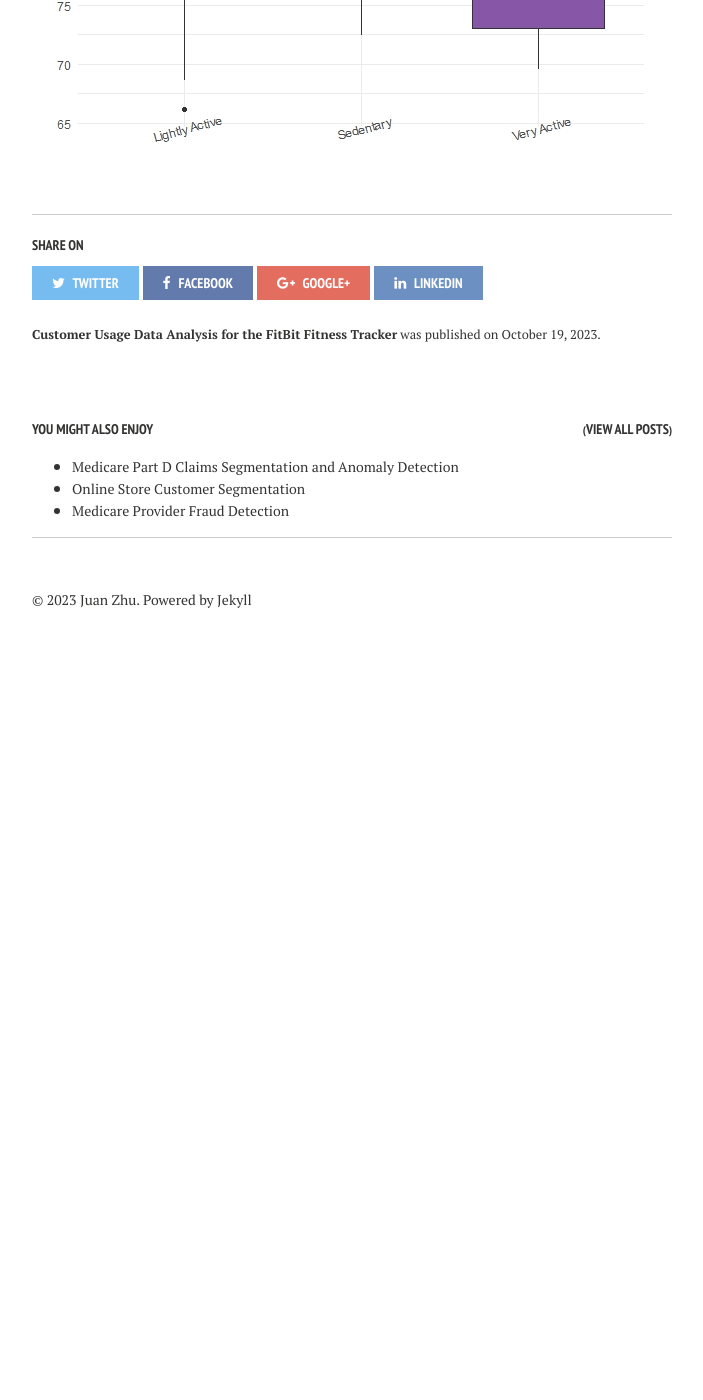
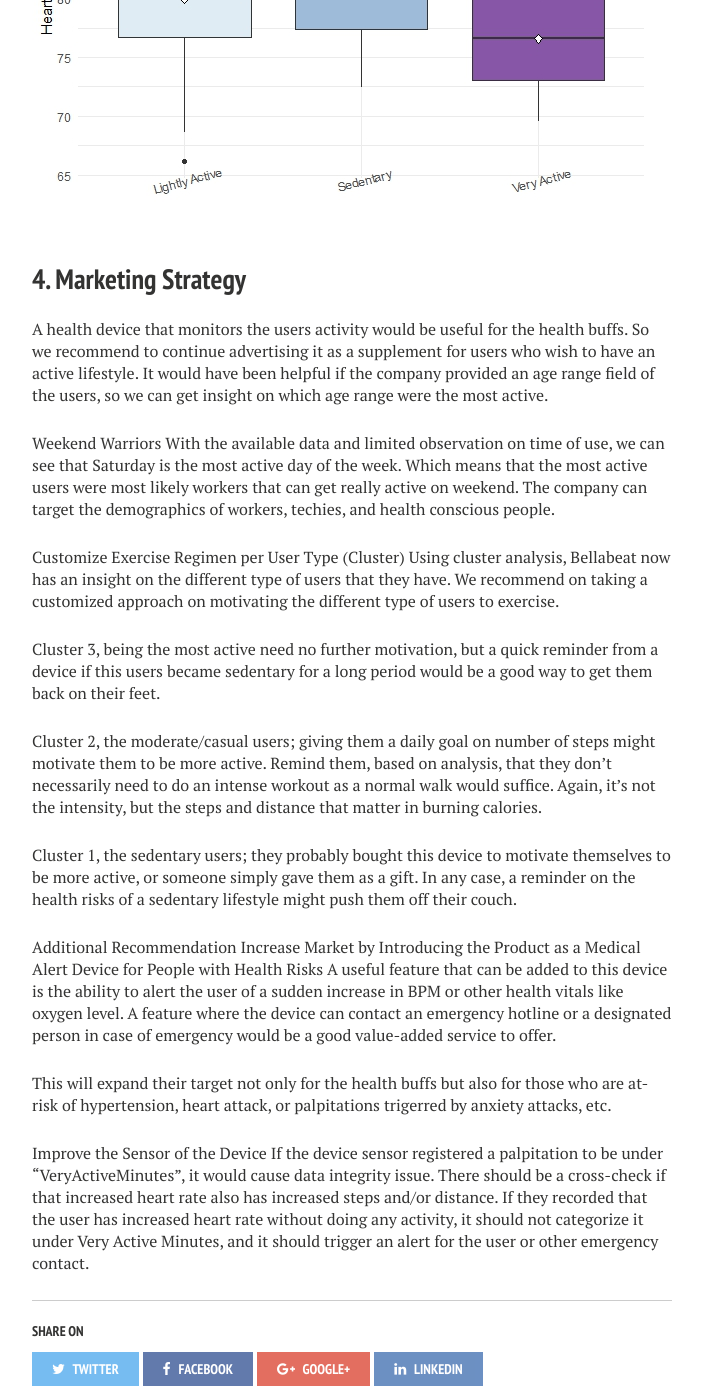
Before and after one commit to Janzhuj/janzhuj.github.io, a Jekyll site: the page built from _posts/2023-10-19-Customer-Usage-Data-Analysis-for-the-FitBit-Fitness-Tracker.md, in a window 1280 px wide and 1400 px high, scrolled down 17806 px. Shown: the whole window, without its empty margins (288-991 px from the left). Built offline with Jekyll 4.4.1, drawn with Linux system fonts in a browser that asks for light colours; nearby versions of some CDN libraries; library files that are not in the unit come from our copies; comment, search, counter and statistics services are not loaded; before the commit the page ends 18464 px from its top, so only the background shows below that; some of the changed text lies outside the part shown.

Commit message:
Update 2023-10-19-Customer-Usage-Data-Analysis-for-the-FitBit-Fitness-Tracker.md

```diff
--- a/_posts/2023-10-19-Customer-Usage-Data-Analysis-for-the-FitBit-Fitness-Tracker.md
+++ b/_posts/2023-10-19-Customer-Usage-Data-Analysis-for-the-FitBit-Fitness-Tracker.md
@@ -551,6 +551,9 @@ ggplot(heartrate_p2, aes(x=Time, y=Value)) +
 
 ![Rplot-9](/figs/2023-10-19-FitBit-Fitness-Tracker/Rplot-9.jpeg)
 
+
+#### 3.5.2 Compare average heart rate by user type
+
 {% highlight r %}
 heartrate_avg <- heartrate %>%
   group_by(Id) %>%
@@ -574,3 +577,28 @@ ggplot(merged_heartrate,aes(Segment,Avgheartrate, fill=Segment))+
 {% endhighlight %}
 
 ![Rplot-10](/figs/2023-10-19-FitBit-Fitness-Tracker/Rplot-10.jpeg)
+
+## 4. Marketing Strategy
+
+A health device that monitors the users activity would be useful for the health buffs. So we recommend to continue advertising it as a supplement for users who wish to have an active lifestyle. It would have been helpful if the company provided an age range field of the users, so we can get insight on which age range were the most active.
+
+Weekend Warriors
+With the available data and limited observation on time of use, we can see that Saturday is the most active day of the week. Which means that the most active users were most likely workers that can get really active on weekend. The company can target the demographics of workers, techies, and health conscious people.
+
+Customize Exercise Regimen per User Type (Cluster)
+Using cluster analysis, Bellabeat now has an insight on the different type of users that they have. We recommend on taking a customized approach on motivating the different type of users to exercise.
+
+Cluster 3, being the most active need no further motivation, but a quick reminder from a device if this users became sedentary for a long period would be a good way to get them back on their feet.
+
+Cluster 2, the moderate/casual users; giving them a daily goal on number of steps might motivate them to be more active. Remind them, based on analysis, that they don't necessarily need to do an intense workout as a normal walk would suffice. Again, it's not the intensity, but the steps and distance that matter in burning calories.
+
+Cluster 1, the sedentary users; they probably bought this device to motivate themselves to be more active, or someone simply gave them as a gift. In any case, a reminder on the health risks of a sedentary lifestyle might push them off their couch.
+
+Additional Recommendation
+Increase Market by Introducing the Product as a Medical Alert Device for People with Health Risks
+A useful feature that can be added to this device is the ability to alert the user of a sudden increase in BPM or other health vitals like oxygen level. A feature where the device can contact an emergency hotline or a designated person in case of emergency would be a good value-added service to offer.
+
+This will expand their target not only for the health buffs but also for those who are at-risk of hypertension, heart attack, or palpitations trigerred by anxiety attacks, etc.
+
+Improve the Sensor of the Device
+If the device sensor registered a palpitation to be under "VeryActiveMinutes", it would cause data integrity issue. There should be a cross-check if that increased heart rate also has increased steps and/or distance. If they recorded that the user has increased heart rate without doing any activity, it should not categorize it under Very Active Minutes, and it should trigger an alert for the user or other emergency contact.
```
